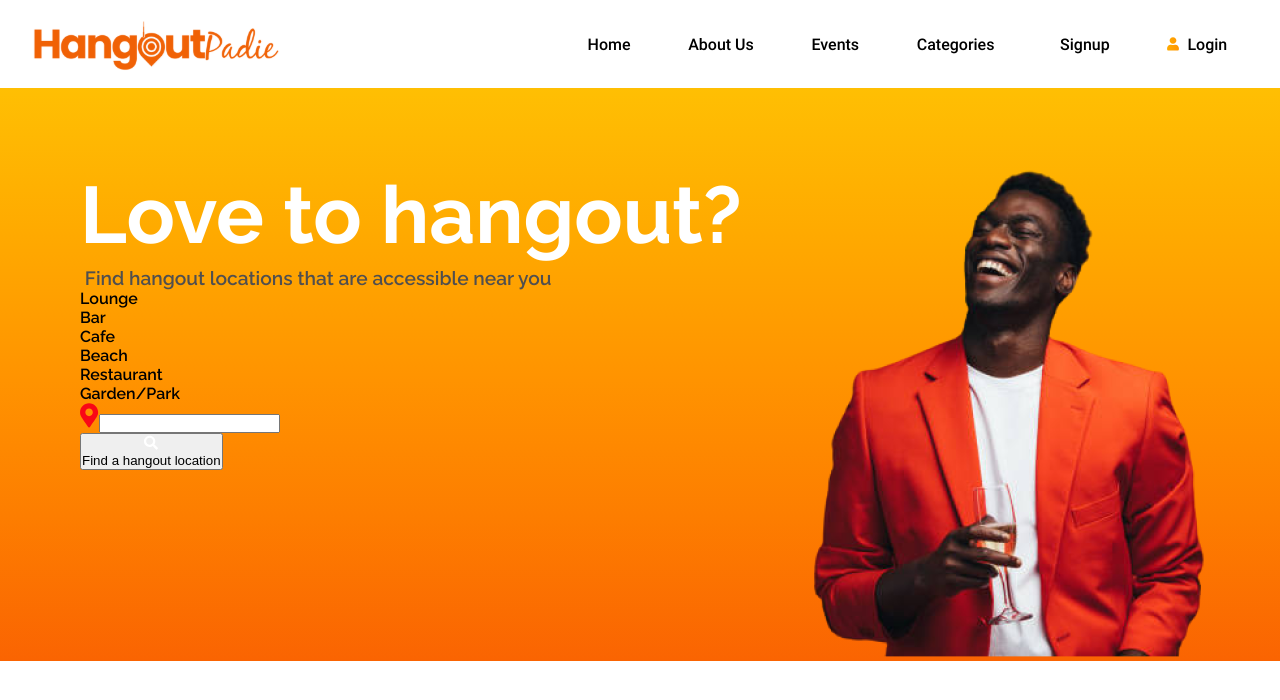
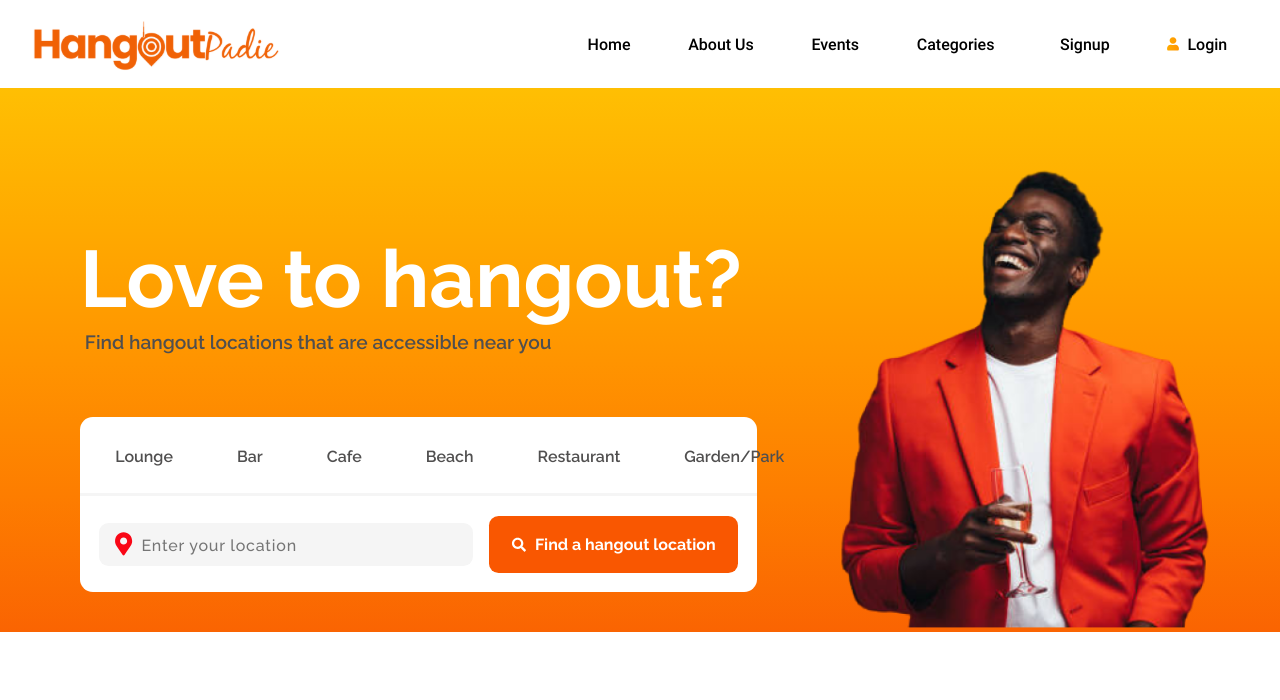
Before and after one commit to hangoutpadieorg/frontend-website, a React (Vite) app: page / in a window 1280 px wide. Shown: the top 700 px of the page. Built offline with nearby package versions, Linux system fonts and the light colour scheme.

Commit message:
Finished Hero-Banner Section

```diff
--- a/src/App.css
+++ b/src/App.css
@@ -74,12 +74,11 @@ body {
 
 .nav--login--hidden {
   position: absolute;
-  transition: all 0s ease 1s; /*delay 1s*/
   visibility: hidden;
 
   /* z-index: 1; */
   right: 0;
-  bottom: -10rem;
+  bottom: -8.5rem;
   background: #fff;
   width: 15rem;
   padding: 1rem;
@@ -99,7 +98,6 @@ body {
 
 .nav--login:hover > .nav--login--hidden {
   visibility: visible;
-  transition-delay: 0s;
 }
 
 /* </Navbar> */
@@ -116,7 +114,8 @@ body {
 }
 
 .hero--locator {
-  padding: 0 0 0 5rem;
+  padding: 4rem 0 0 5rem;
+  width: 65%;
 }
 
 .hero--title {
@@ -131,3 +130,101 @@ body {
   padding-left: .3rem;
   color: #504f4f;
 }
+
+.location--container {
+  width: 90%;
+  margin-top: 4rem;
+  background: #fff;
+  border: none;
+  border-radius: .8rem;
+
+  color: #504f4f;
+}
+
+.hangout--category {
+  display: flex;
+  gap: 2rem;
+  padding: 1.2rem 1.2rem 1rem 1.2rem;
+  border-bottom: .2rem solid #f5f5f5;
+}
+
+.hangout--category li{
+  padding: .7rem 1rem;
+  transition: all ease-in-out .2s;
+  cursor: pointer;
+}
+
+.hangout--category li:hover {
+  background: #fdeadf;
+  padding: .7rem 1rem;
+  border-radius: .6rem;
+  color: #ffae00;
+  font-weight: 700;
+}
+
+.hero--inputbar {
+  padding: 1.2rem;
+  display: flex;
+  justify-content: space-between;
+  align-items: center;
+  gap: 1rem;
+}
+
+.search--location {
+  display: flex;
+  align-items: center;
+  width: 60%;
+  gap: .5rem;
+  padding: .6rem 1rem;
+  background: #f5f5f5;
+  border-radius: .6rem;
+}
+
+.red--location-icon {
+  height: 1.5rem;
+}
+
+.search--location input {
+  width: 100%;
+  border: none;
+  outline: none;
+  height: 1.5rem;
+  background: #f5f5f5;
+  font-size: 1rem;
+  font-weight: 500;
+  font-family: 'Raleway';
+  letter-spacing: .05rem;
+  color: #9e9e9e;
+  padding: .2rem 0 0 0;
+}
+
+.search--button {
+  width: 40%;
+  background: #f95701;
+  display: flex;
+  align-items: center;
+  justify-content: center;
+  gap: .5rem;
+  color: #fff;
+  border: none;
+  border-radius: .6rem;
+  outline: none;
+  padding: 1.2rem 0;
+  font-size: 1rem;
+  font-weight: 700;
+  font-family: 'Raleway';
+  transition: all ease-in-out .2s;
+  cursor: pointer;
+}
+
+.search--button:hover {
+  background: #ffad00;
+}
+
+.hero--image--container {
+  width: 35%;
+}
+
+.hero--image {
+  width: 100%;
+}
--- a/src/Hero.jsx
+++ b/src/Hero.jsx
@@ -10,8 +10,8 @@ const Hero = () => {
         <h1 className='hero--title'>Love to hangout?</h1>
         <p className='hero--text'>Find hangout locations that are accessible near you</p>
 
-        <div>
-          <ul>
+        <div className='location--container'>
+          <ul className='hangout--category'>
             <li>Lounge</li>
             <li>Bar</li>
             <li>Cafe</li>
@@ -20,20 +20,20 @@ const Hero = () => {
             <li>Garden/Park</li>
           </ul>
 
-          <div>
-            <div>
-              <img src={RedLocator} />
-              <input type='text'></input>
+          <div className='hero--inputbar'>
+            <div className='search--location'>
+              <img className='red--location-icon' src={RedLocator} />
+              <input type='text' placeholder='Enter your location'></input>
             </div>
-            <button>
+            <button className='search--button'>
               <img src={Search} />
               <p>Find a hangout location</p>
             </button>
           </div>
         </div>
       </div>
-      <div>
-        <img src={HeroImage} />
+      <div className='hero--image--container'>
+        <img className='hero--image' src={HeroImage} />
       </div>
     </section>
   )
```
